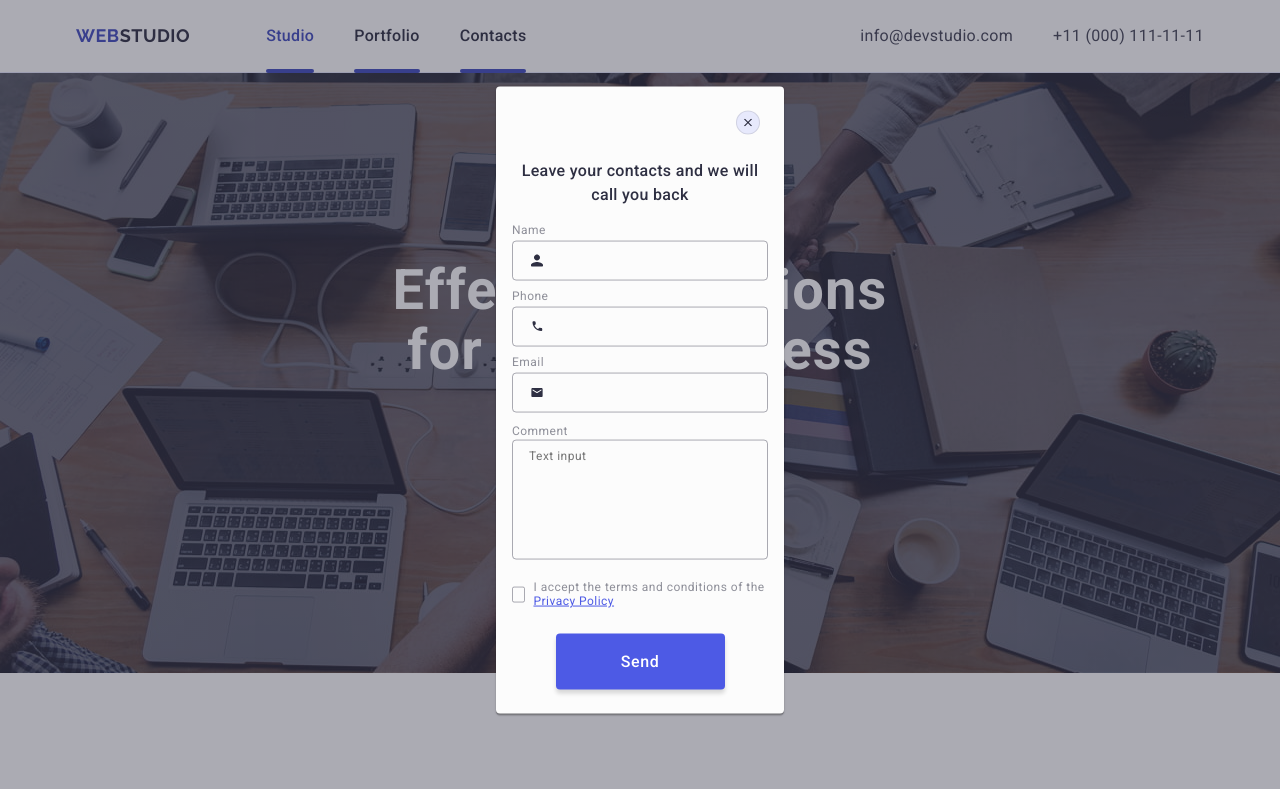
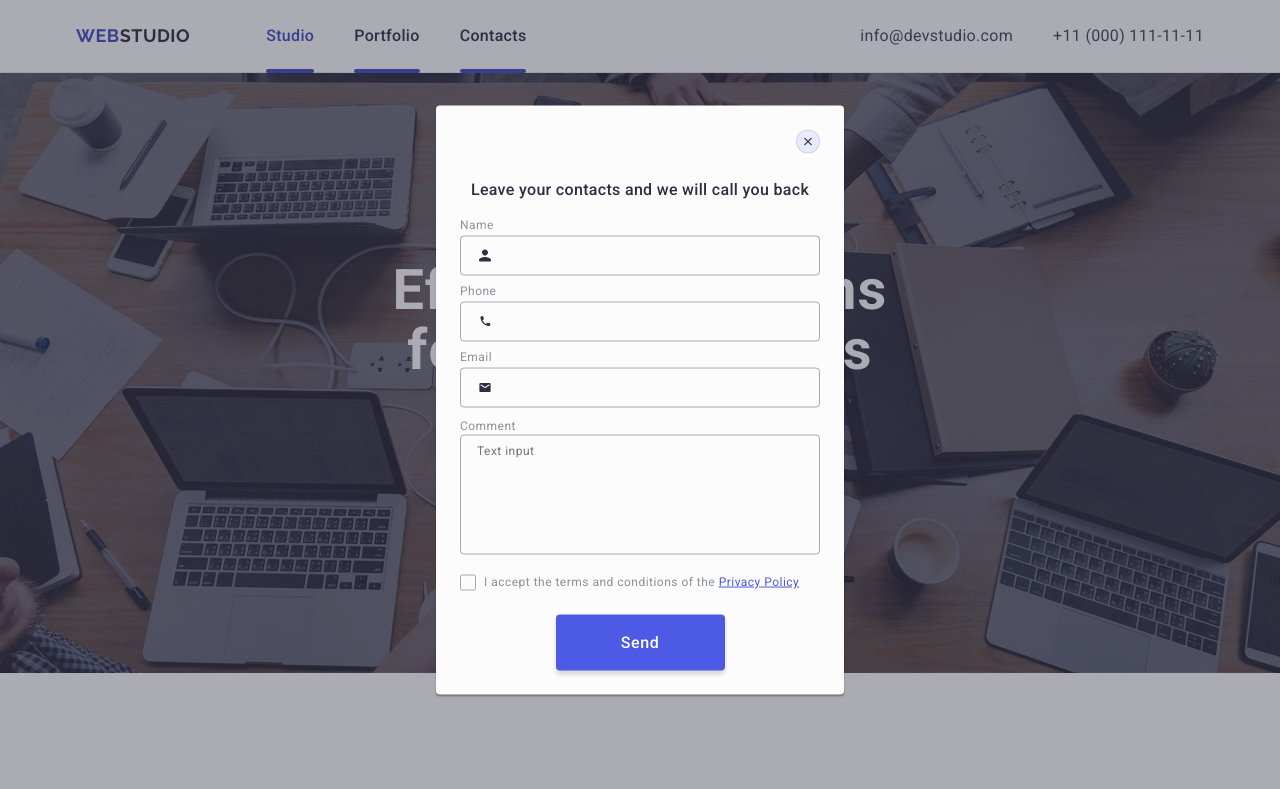
Before and after one commit to Anastasiia-Kosh/goit-markup-hw-06, a plain HTML site: page index.html in a window 1280 px wide. Both pictures are taken after a click on the button "Order Service". Shown: the top 789 px of the page. Drawn offline with nearby package versions, Linux system fonts and the light colour scheme.

```diff
--- a/css/styles-old.css
+++ /dev/null
@@ -1,146 +0,0 @@
-.container {
-  max-width: 320px;
-}
-
-@media screen and (min-width: 768px) {
-  .container {
-    max-width: 768px;
-  }
-}
-
-@media screen and (min-width: 1158px) {
-  .container {
-    max-width: 1158px;
-  }
-}
-
-.modal {
-  width: 408px;
-  min-height: 584px;
-  padding: 72px 24px 24px 24px;
-}
-
-.modal-form-close-btn:hover,
-.modal-form-close-btn:focus-within {
-  background-color: #404bbf;
-  border: none;
-}
-.modal-form-close-btn:hover .modal-form-close-btn-icon,
-.modal-form-close-btn:focus-within .modal-form-close-btn-icon {
-  fill: #fff;
-}
-
-.form-input:focus,
-.form-input:hover {
-  border: 1px solid #4d5ae5;
-}
-.form-input:focus + .input-wrapper-form-icon,
-.form-input:hover + .input-wrapper-form-icon {
-  fill: #4d5ae5;
-}
-.input-wrapper {
-  position: relative;
-}
-.modal-form-field-comment {
-  margin-bottom: 16px;
-}
-
-.form-textarea {
-  border: 1px solid rgba(46, 47, 66, 0.4);
-  border-radius: 4px;
-  width: 100%;
-  height: 120px;
-  padding: 8px 16px;
-  font-weight: 400;
-  font-size: 12px;
-  line-height: 117%;
-  letter-spacing: 0.04em;
-  background-color: transparent;
-  color: rgba(46, 47, 66, 0.4);
-  resize: none;
-  outline: transparent;
-  transition: border-color 250ms cubic-bezier(0.4, 0, 0.2, 1);
-}
-.form-textarea:focus,
-.form-textarea:hover {
-  border: 1px solid #4d5ae5;
-}
-.input-wrapper-form-icon {
-  position: absolute;
-  padding: 3px 0px;
-  top: 50%;
-  transform: translateY(-50%);
-  transition: fill 250ms cubic-bezier(0.4, 0, 0.2, 1);
-  left: 16px;
-  z-index: 800;
-  fill: #2e2f42;
-  cursor: pointer;
-}
-.modal-policy {
-  margin-bottom: 24px;
-}
-
-.modal-policy-text {
-  font-size: 12px;
-  line-height: 1.17;
-  letter-spacing: 0.04em;
-  color: #8e8f99;
-}
-.checkbox-custom {
-  width: 16px;
-  height: 16px;
-  display: inline-flex;
-  align-items: center;
-  justify-content: center;
-  padding: 3px 2px;
-  margin-right: 8px;
-  cursor: pointer;
-  border-radius: 2px;
-  fill: transparent;
-  border: 1px solid rgba(46, 47, 66, 0.4);
-  transition: background-color 250ms cubic-bezier(0.4, 0, 0.2, 1),
-    border 250ms cubic-bezier(0.4, 0, 0.2, 1),
-    fill 250ms cubic-bezier(0.4, 0, 0.2, 1);
-}
-.checkbox-custom-icon {
-  width: 100%;
-  height: 100%;
-  display: flex;
-  align-items: center;
-  justify-content: center;
-}
-.modal-input-link {
-  text-decoration: underline;
-  line-height: 133%;
-  color: #4d5ae5;
-}
-input:checked + label > span {
-  background-color: #404bbf;
-  border: none;
-  fill: #f4f4fd;
-}
-
-.modal-form-send-btn {
-  background-color: #4d5ae5;
-  box-shadow: 0 4px 4px 0 rgba(0, 0, 0, 0.15);
-  border: none;
-  border-radius: 4px;
-  padding: 16px 32px;
-  min-width: 169px;
-  height: 56px;
-  font-family: "Roboto", sans-serif;
-  font-weight: 500;
-  font-size: 16px;
-  line-height: 150%;
-  letter-spacing: 0.04em;
-  text-align: center;
-  color: #fff;
-  cursor: pointer;
-  display: block;
-  margin: 0 auto;
-  transition: background-color 250ms cubic-bezier(0.4, 0, 0.2, 1);
-}
-.modal-form-send-btn:hover,
-.modal-form-send-btn:focus {
-  background-color: #404bbf;
-}
--- a/css/styles.css
+++ b/css/styles.css
@@ -241,12 +241,6 @@
   display: flex;
   flex-direction: column;
   height: 100%;
-}
-
-.mobile-menu-close {
-  position: absolute;
-  top: 24px;
-  right: 24px;
 }
 
 .mobile-menu-nav {
@@ -1007,7 +1001,6 @@
   top: 24px;
   right: 24px;
   padding: 0;
-  cursor: pointer;
   transition: background-color 250ms cubic-bezier(0.4, 0, 0.2, 1),
     border 250ms cubic-bezier(0.4, 0, 0.2, 1);
 }
@@ -1015,10 +1008,14 @@
   fill: #2e2f42;
   transition: fill 250ms cubic-bezier(0.4, 0, 0.2, 1);
 }
+.modal-form-close-btn:hover,
+.modal-form-close-btn:focus-within,
 .modal-form-close-btn:active {
   background-color: #404bbf;
   border: none;
 }
+.modal-form-close-btn:hover .modal-form-close-btn-icon,
+.modal-form-close-btn:focus-within .modal-form-close-btn-icon,
 .modal-form-close-btn:active .modal-form-close-btn-icon {
   fill: #fff;
 }
@@ -1041,10 +1038,14 @@
   padding-left: 38px;
   transition: border-color 250ms cubic-bezier(0.4, 0, 0.2, 1);
 }
-.form-input:active {
+.form-input:active,
+.form-input:focus,
+.form-input:hover {
   border: 1px solid #4d5ae5;
 }
-.form-input:active + .input-wrapper-form-icon {
+.form-input:active + .input-wrapper-form-icon,
+.form-input:focus + .input-wrapper-form-icon,
+.form-input:hover + .input-wrapper-form-icon {
   fill: #4d5ae5;
 }
 .input-wrapper {
@@ -1070,6 +1071,7 @@
   transition: border-color 250ms cubic-bezier(0.4, 0, 0.2, 1);
 }
 .form-textarea:focus,
+.form-textarea:active,
 .form-textarea:hover {
   border: 1px solid #4d5ae5;
 }
@@ -1089,6 +1091,7 @@
 }
 
 .modal-policy-text {
+  font-weight: 400;
   font-size: 12px;
   line-height: 1.17;
   letter-spacing: 0.04em;
@@ -1111,6 +1114,7 @@
   transition: background-color 250ms cubic-bezier(0.4, 0, 0.2, 1),
     border 250ms cubic-bezier(0.4, 0, 0.2, 1),
     fill 250ms cubic-bezier(0.4, 0, 0.2, 1);
+  flex-shrink: 0;
 }
 .checkbox-custom-icon {
   width: 100%;
@@ -1124,7 +1128,7 @@
   line-height: 133%;
   color: #4d5ae5;
 }
-input:checked + label > span {
+input:checked + label > .checkbox-custom {
   background-color: #404bbf;
   border: none;
   fill: #f4f4fd;
@@ -1150,7 +1154,28 @@
   margin: 0 auto;
   transition: background-color 250ms cubic-bezier(0.4, 0, 0.2, 1);
 }
-.modal-form-send-btn:hover,
-.modal-form-send-btn:focus {
+.modal-form-send-btn:active,
+.modal-form-send-btn:focus,
+.modal-form-send-btn:hover {
   background-color: #404bbf;
 }
+/* modal-tablet */
+@media screen and (min-width: 768px) {
+  .modal {
+    width: 408px;
+    min-height: 584px;
+    padding: 72px 24px 24px 24px;
+  }
+}
+/* modal-desctop*/
+@media screen and (min-width: 1158px) {
+  .modal-form-close-btn {
+    cursor: pointer;
+  }
+  .checkbox-custom {
+    cursor: pointer;
+  }
+  .modal-form-send-btn {
+    cursor: pointer;
+  }
+}
--- a/index.html
+++ b/index.html
@@ -54,7 +54,7 @@
       </div>
       <div class="mobile-menu" data-menu>
         <div class="container mobile-menu-container">
-          <button class="mobile-menu-close" data-menu-close>
+          <button class="modal-form-close-btn" type="button" data-menu-close>
             <svg class="modal-form-close-btn-icon" width="8" height="8">
               <use href="./images/icons.svg#icon-close"></use>
             </svg>
```
